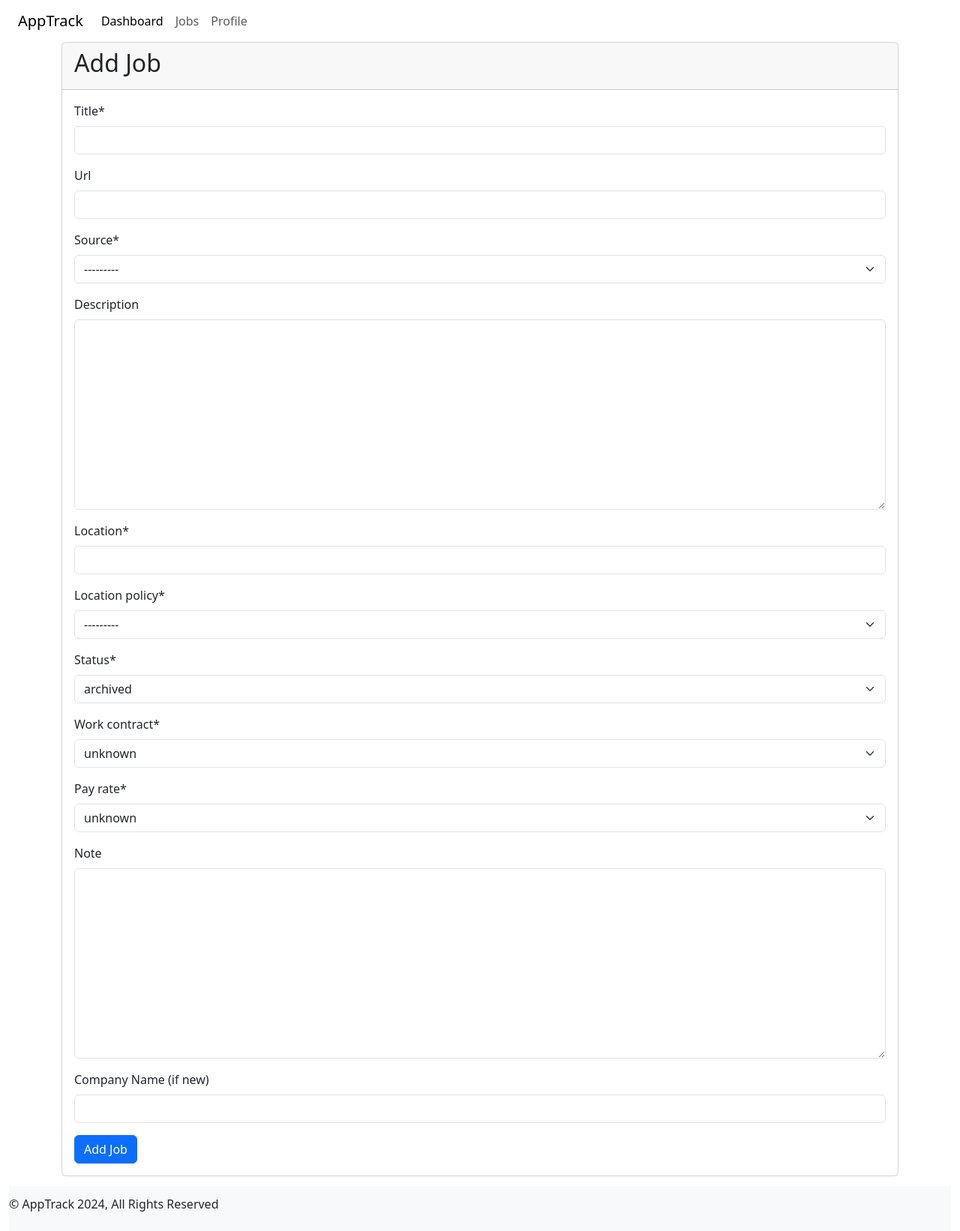
After one commit to charliemarshall1996/apptrack, a Django app: page /jobs/add-job/ in a window 1280 px wide. The commit adds this page. Shown: the whole page at 75% size. Run offline with Django 5.2, Linux system fonts and the light colour scheme; some libraries are stand-ins or nearby versions.

Commit message:
html changes

```diff
--- a/apptrack/core/static/core/styles/reset.css
+++ b/apptrack/core/static/core/styles/reset.css
@@ -18,7 +18,6 @@
     padding-left: 0;
     padding-right: 0;
     display: flex;
-    padding-top: 56px;
   }
 
   /*
--- a/apptrack/core/static/core/styles/style.css
+++ b/apptrack/core/static/core/styles/style.css
@@ -5,11 +5,11 @@
 /* Index */
 .index-header {
     display: flex !important;
-    position: relative;
+    position: fixed;
     background-size: cover;
     background-position: center;
     place-items: center;
-    min-height: 75vh;
+    min-height: 50vh;
     width: 75wv;
     color: white; /* Ensures text color is readable on overlay */
     z-index: 1;
@@ -38,9 +38,6 @@
 }
 
 /* Add this to your existing CSS file */
-#content {
-    padding-top: 56%;  /* Adjust based on the height of the navbar */
-}
 
 header {
     display: flex!important;
--- a/apptrack/jobs/forms.py
+++ b/apptrack/jobs/forms.py
@@ -1,18 +1,19 @@
 from django import forms
-from .models import Jobs
+from .models import Jobs, Company
 
 class JobForm(forms.ModelForm):
+    company_name = forms.CharField(max_length=255, required=False, label="Company Name (if new)")
+
     class Meta:
         model = Jobs
-        fields = ['company', 'title', 'source', 'url', 'description', 'location', 'status', 'note']
+        fields = ['title', 'url', 'source', 'description', 'location', 'location_policy', 'status', 'work_contract', 'pay_rate', 'note', 'company_name']
 
     def clean(self):
         cleaned_data = super().clean()
-        source = cleaned_data.get('source')
-        url = cleaned_data.get('url')
+        company_name = cleaned_data.get("company_name")
+        company = cleaned_data.get("company")
 
-        # Check if source is "web" and URL is empty
-        if source == Jobs.WEB and not url:
-            self.add_error('url', 'URL is required when the source is set to web.')
+        if not company and not company_name:
+            raise forms.ValidationError("Please either select an existing company or provide a new company name.")
 
         return cleaned_data
--- /dev/null
+++ b/apptrack/jobs/templates/jobs/add_job.html
@@ -0,0 +1,19 @@
+
+{% extends 'core/base_authenticated.html' %}
+
+{% block content %}
+
+<div class="card">
+    <div class="card-header">
+        <h2 class="card-title">Add Job</h2>
+    </div>
+    <div class="card-body">
+        {% load crispy_forms_tags %}
+        <form action="{% url 'add_job' %}" method="post">
+            {% csrf_token %}
+            {{ form|crispy }}
+            <button type="submit" class="btn btn-primary">Add Job</button>
+        </form>
+    </div>
+</div>
+{% endblock %}
--- a/apptrack/jobs/templates/jobs/jobs_list.html
+++ b/apptrack/jobs/templates/jobs/jobs_list.html
@@ -14,7 +14,7 @@
     <div class="card-body">
         <div class="row">
             <div class="col">
-                <a class="btn btn-primary" href="#">Add Job</a>
+                <a class="btn btn-primary" href="{% url 'add_job' %}">Add Job</a>
             </div>
         </div>
         <hr>
@@ -67,7 +67,7 @@
                                 <strong>No jobs found</strong>
                             </div>
                             <div class="col text-start">
-                                <a class="btn btn-primary" href="#">Add Job</a>
+                                <a class="btn btn-primary" href="{% url 'add_job' %}">Add Job</a>
                             </div>
                         </div>
                     </li>
--- a/apptrack/jobs/urls.py
+++ b/apptrack/jobs/urls.py
@@ -5,4 +5,5 @@ from . import views
 
 urlpatterns = [
   path("jobs-list/", views.JobsListView.as_view(), name="jobs_list"),
+  path("add-job/", views.add_job_view, name="add_job"),
 ]
--- a/apptrack/jobs/views.py
+++ b/apptrack/jobs/views.py
@@ -34,7 +34,7 @@ class JobsListView(ListView):
 
         return queryset
 
-def create_job_view(request):
+def add_job_view(request):
     if request.method == 'POST':
         form = JobForm(request.POST)
         if form.is_valid():
@@ -42,4 +42,4 @@ def create_job_view(request):
             return redirect('jobs_list')
     else:
         form = JobForm()
-    return render(request, 'jobs/create_job.html', {'form': form})
+    return render(request, 'jobs/add_job.html', {'form': form})
```
Also changed, not shown: apptrack/core/templates/core/base_unauthenticated.html (+1 -7 lines).
